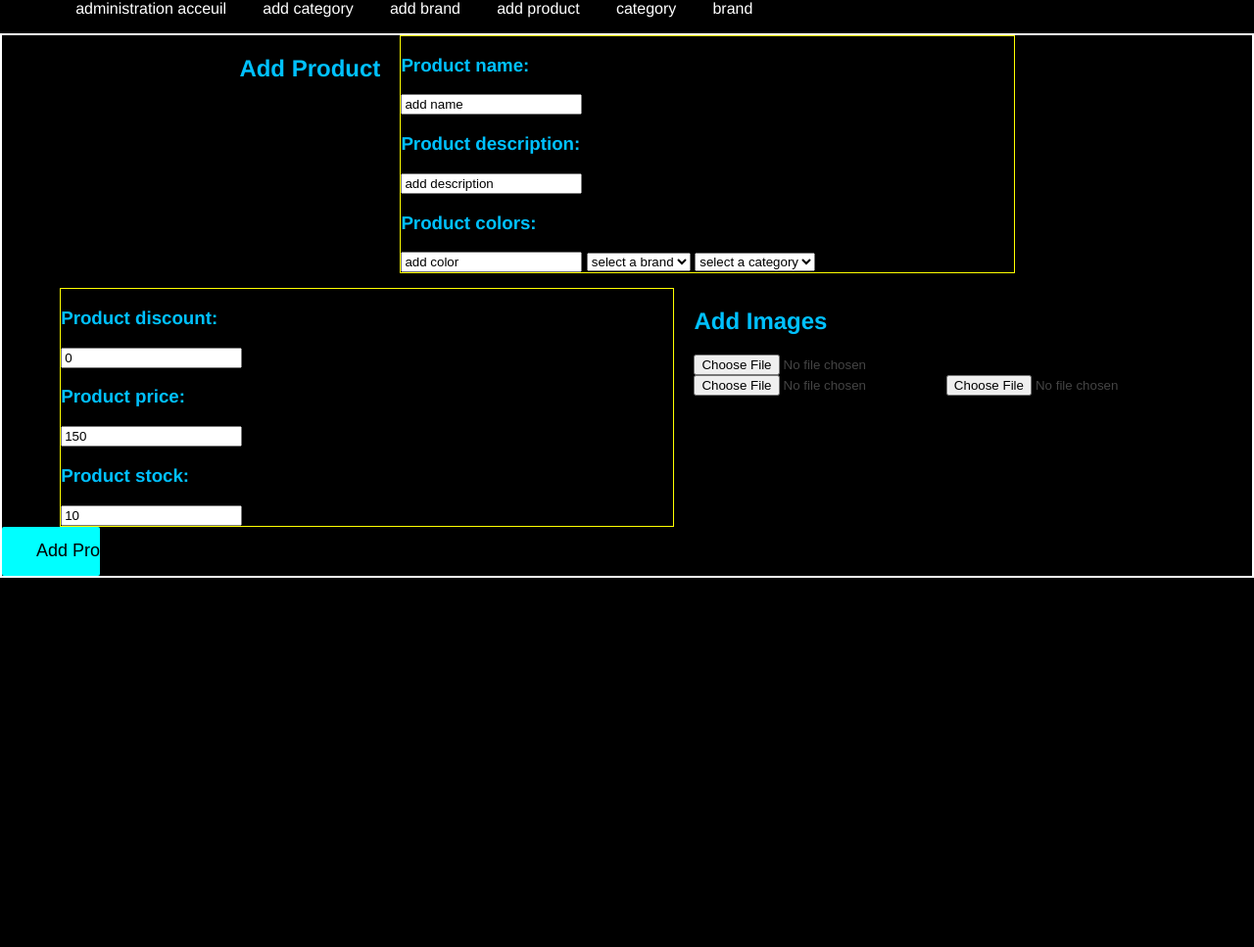
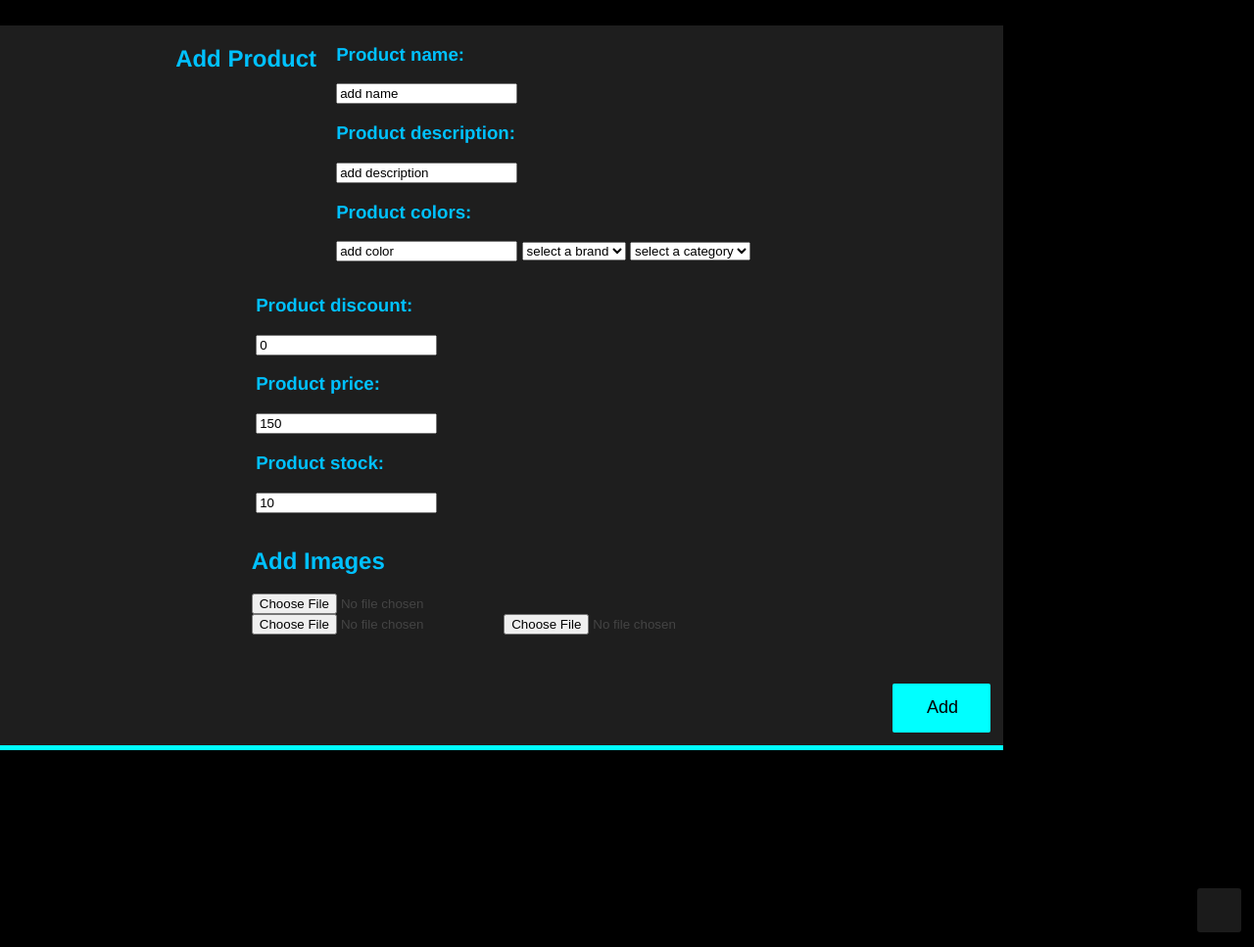
Before and after one commit to zocainViken/flask_base_shop, a Flask app: page /addproduct in a window 1280 px wide. Shown: the whole page at 98% size. Run offline with Flask 2, Linux system fonts and the light colour scheme; a user stored in the database is signed in; data that the repository does not hold is empty; some libraries are stand-ins or nearby versions.

Commit message:
administration front end
adding some front end to home page administartion linbked menu,   little front end in admin/addproducts

```diff
--- a/shop/admin/routes.py
+++ b/shop/admin/routes.py
@@ -26,7 +26,7 @@ def admin():
     flash('you are logged', 'success')
     products = add_product.query.all()
 
-    return render_template('admin_area.html', title='admin page', products=products)
+    return render_template('admin/admin.html', title='admin page', products=products)
 
 
 @app.route('/adminlogin', methods=['GET', 'POST'] )
--- a/shop/static/css/main.css
+++ b/shop/static/css/main.css
@@ -80,7 +80,6 @@ p{
     top: -35px;
     left: -15px;
 }
-
 .inputbox dd input:focus + .screen .formcontainer .inputbox dt label{
     top: -40px;
     left: -15px;
@@ -117,9 +116,147 @@ input[type="submit"]{
 }
 
 
+/*
+        ADMIN AREA
+*/
 
 
+.screen_adminarea{
+    display: flex;
+    justify-content: center;
+}
 
+section#main_screen{
+    width: 80%;
+    min-height: 320px;
+    height: 76vh;
+    margin-top: 26px;
+    background-color: #1e1e1e;
+    box-shadow: 0px 5px cyan;
+    position: relative;
+    transition: 0.9s ease;
+}
+section#main_screen.show{
+    left: 22%;
+    width: 70%;
+    transition: 0.6s ease;
+}
+div.banner{
+    height: 20%;
+    min-height: 120px;
+    text-align: center;
+    background-color: #1e1e1e;
+    box-shadow: 0px 5px cyan;
+}
+
+
+.btn{
+    position: fixed;
+    bottom: 15px;
+    right: 13px;
+    height: 45px;
+    width: 45px;
+    text-align:center;
+    background-color: #1b1b1b;
+    border-radius: 3px;
+    cursor: pointer;
+    transition: 0.6s ease;
+}
+.btn span{
+    color: magenta;
+    font-size: 28px;
+    line-height: 45px;
+}
+.add_button{
+    position: absolute;
+    right: 13px;
+    bottom: 13px;
+    text-align: center;
+    padding: 0, 15px;
+}
+.click span:before{
+    content : '\f00d';
+}
+.sidebar{
+    position: fixed;
+    width: 17%;
+    height: 100%;
+    left: 0;
+    background-color: #1b1b1b;
+    transition: 0.6s ease;
+    left: -22%;
+}
+.sidebar.show{
+    left: 0px;
+    border-right: 3px solid black;
+}
+.sidebar .text{
+    color: white;
+    font-size: 25px;
+    font-weight: 600;
+    line-height: 65px;
+    text-align: center;
+    background-color: #1e1e1e;
+    letter-spacing: 2px;
+}
+nav ul{
+    height: 100%;
+    width: 65%;
+    list-style: none;
+}
+nav ul li{
+    line-height: 40px;
+    border-bottom: 2px solid cyan;/* purple */
+}
+nav ul li a{
+    position: relative;
+    font-size: 18px;
+    padding-left: 40px;
+    font-weight: 500;
+    display: block;
+    width: 100%;
+}
+nav ul li a:hover{
+    color: magenta;
+    background-color: #1e1e1e;
+    border-right: 2px solid magenta;
+    border-left: 2px solid magenta;
+}
+nav ul ul{
+    position: static;
+    display: none;
+}
+nav ul .product-show.show{
+    display: block;
+}
+nav ul .category-show.show{
+    display: block;
+}
+
+nav ul .brand-show.show{
+    display: block;
+}
+nav ul ul li{
+    line-height: 42px;
+    border-bottom: none;
+}
+nav ul ul li a{
+    font-size: 17px;
+    color: #e6e6e6;
+    padding-left: 80px;
+}
+nav ul li a span{
+    position: absolute;
+    top: 50%;
+    right: 20px;
+    transform: translateY(-50%);
+    font-size : 22px;
+    transition: transform 0.6s;
+}
+
+nav ul li a span.rotate{
+    transform: translateY(-50%) rotate(-180deg);
+}
 
 
 
@@ -134,16 +271,14 @@ input[type="submit"]{
 
 
 .add_product{
-    border: 2px solid white;
     display: flex;
     flex-direction: column;
 }
 .product_header{
-    border: 1px solid yellow;
     width: 49%;
+    color: cyan;
 }
 .product_body{
-    border: 1px solid yellow;
     width: 49%;
 }
 
--- a/shop/templates/admin/navigation.html
+++ b/shop/templates/admin/navigation.html
@@ -1,7 +1,7 @@
 
 
 
-
+<!--
 <div class="nav_container">
     <nav class="admin_nav">
         <ul class="">
@@ -14,3 +14,77 @@
         </ul>
     </nav>
 </div>
+-->
+<nav id="sidebar" class="sidebar">
+    <div class="text">
+        ShopName
+    </div>
+    <ul>
+        <li><a href="/admin">administration</a></li>
+        <li><a href="#">dashboard</a></li>
+        <li>
+            <a href="#" id="product-btn" class="product-btn" onclick='productView()'>
+                product
+                <span id='first' class="fas fa-caret-down first"></span>
+            </a>
+            <ul id="product-show" class="product-show">
+                <li><a href="/addproduct">add product</a></li>
+                <li><a href='#'>del product</a></li>
+            </ul>
+        </li>
+        <li>
+            <a href="#" id="category-btn" class="category-btn" onclick='categoryView()'>category<span id='second' class="fas fa-caret-down second"></span></a>
+            <ul id="category-show" class="category-show">
+                <li><a href="/addcat">add category</a></li>
+                <li><a href="/categories">category</a></li>
+            </ul>
+        </li>
+        <li>
+            <a href="#" id="brand-btn" class="brand-btn" onclick='brandView()'>brand<span id='third' class="fas fa-caret-down third"></span></a>
+            <ul id="brand-show" class="brand-show">
+                <li><a href="/addbrand">add brand</a></li>
+                <li><a href="/brands">brand</a></li>
+            </ul>
+        </li>
+        <li>sells</li>
+        <li>messages</li>
+        <li>income</li>
+        <li>taxes</li>
+    </ul>
+</nav>
+<script type="text/javascript">
+
+    function productView(){
+        subProduct = document.getElementById('product-show');
+        subProduct.classList.toggle("show");
+
+        first = document.getElementById('first');
+        first.classList.toggle("rotate");
+    };
+    function categoryView(){
+        subProduct = document.getElementById('category-show');
+        subProduct.classList.toggle("show");
+
+        second = document.getElementById('second');
+        second.classList.toggle("rotate");
+    };
+    function brandView(){
+        subProduct = document.getElementById('brand-show');
+        subProduct.classList.toggle("show");
+
+        third = document.getElementById('third');
+        third.classList.toggle("rotate");
+    };
+    function showMenu(){
+        btn = document.getElementById('btn');
+        btn.classList.toggle('click')
+
+        menu = document.getElementById('sidebar');
+        menu.classList.toggle("show");
+    };
+</script>
+
+
+<div id='btn' class="btn" onclick='showMenu(); mainView()'>
+    <span class="fas fa-bars"></span>
+</div>
--- a/shop/templates/products/addproduct.html
+++ b/shop/templates/products/addproduct.html
@@ -3,6 +3,7 @@
 {% block content %}
 
 {% include 'admin/navigation.html' %}
+
 <head>
     <title>Flask app</title>
     <link rel="stylesheet" href="{{ url_for('static', filename='css/main.css') }}">
@@ -11,6 +12,9 @@
 
 {% include 'admin/_messages.html' %}
 
+
+
+<section id='main_screen' class="main_view" >
 
 
     <form class="add_product" action="/addproduct" method="POST" enctype='multipart/form-data'>
@@ -75,9 +79,17 @@
 
 
 
-    <input type="submit" value="Add Product" class="add_button">
+        <input type="submit" value="Add " class="add_button">
     </form>
 
+</section>
+<script type="text/javascript">
 
+    function mainView(){
+        subProduct = document.getElementById('main_screen');
+        subProduct.classList.toggle("show");
+    };
+
+</script>
 
 {% endblock content %}
```
Also changed, not shown: shop/templates/admin/admin.html (added, +110 -0 lines), shop/myshop.db (deleted). Lines whose indentation alone changed are shown as unchanged.
